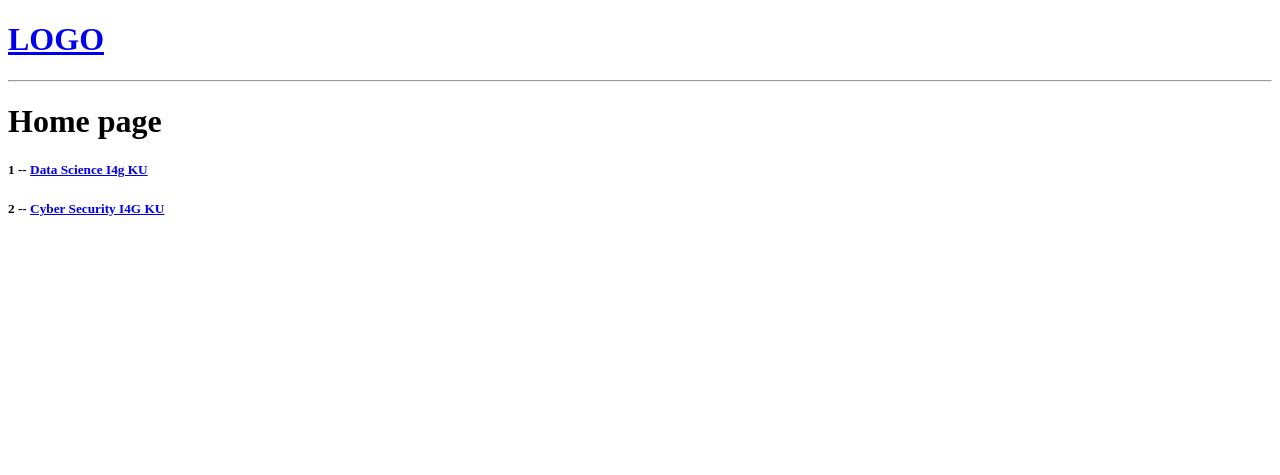
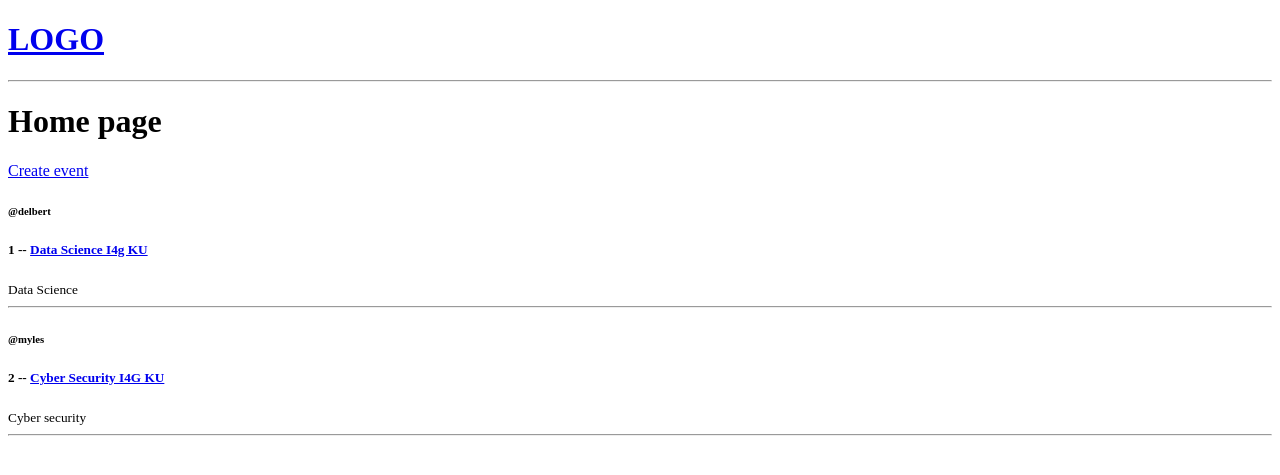
Before and after one commit to MylesMburu/Kamu-events, a Django app: page / in a window 1280 px wide. Shown: the top 475 px of the page. Run offline with Django 4.2, Linux system fonts and the light colour scheme; data comes from the database, SQL or seed files in the repository; both versions use the stored data as it was after the commit.

Commit message:
new user, and link to create event

```diff
--- a/base/templates/base/home.html
+++ b/base/templates/base/home.html
@@ -5,11 +5,15 @@
 
 <h1>Home page</h1>
 <div>
+    <a href="{% url 'create-event' %}">Create event</a>
 
     <!-- a python for loop to show each event in the list -->
     {% for event in events %}
     <div>
+        <h6>@{{event.host.username}}</h6>
         <h5> {{event.id}} -- <a href="{% url 'event' event.id %}"> {{event.name}}</a></h5>
+        <small>{{event.topic.name}}</small>
+        <hr>
     </div>
     {% endfor %}
 </div>
--- a/base/urls.py
+++ b/base/urls.py
@@ -4,4 +4,6 @@ from . import views
 urlpatterns = [
     path('', views.home, name="home"),
     path('event/<str:pk>/', views.event, name="event"),
+    path('create-event/', views.createEvent, name="create-event"),
+
 ]
--- a/base/views.py
+++ b/base/views.py
@@ -20,3 +20,7 @@ def event(request, pk):
     context = {'event': event}
 
     return render(request,'base/event.html', context)
+
+def createEvent(request):
+    context = {}
+    return render (request,'base/event_form.html', context)
```
Also changed, not shown: base/templates/base/event_form.html (added, +13 -0 lines), db.sqlite3.
